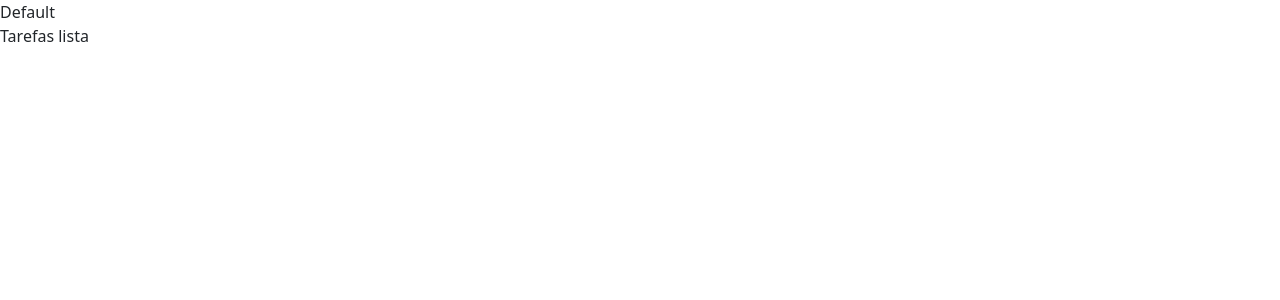
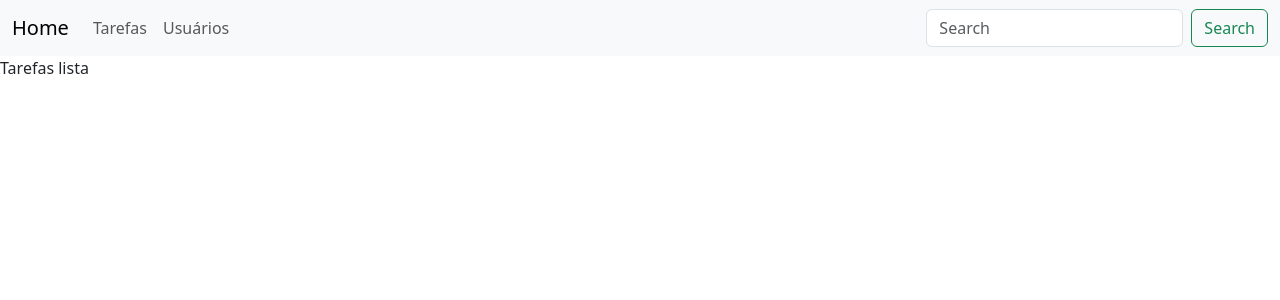
Before and after one commit to fjbdesenv/Tasks_App, a JavaScript app: page /tarefas/lista in a window 1280 px wide. Shown: the top 300 px of the page. Built offline with nearby package versions, Linux system fonts and the light colour scheme; no server answers.

Commit message:
Adicionando componnte Menu

```diff
--- /dev/null
+++ b/src/components/MenuComponent.vue
@@ -0,0 +1,31 @@
+<template>
+    <nav class="navbar navbar-expand-lg navbar-light bg-light">
+        <div class="container-fluid">
+            <RouterLink to="/home/home" class="navbar-brand">Home</RouterLink>
+            <button class="navbar-toggler" type="button" data-bs-toggle="collapse" data-bs-target="#navbarSupportedContent"
+                aria-controls="navbarSupportedContent" aria-expanded="false" aria-label="Toggle navigation">
+                <span class="navbar-toggler-icon"></span>
+            </button>
+            <div class="collapse navbar-collapse" id="navbarSupportedContent">
+                <ul class="navbar-nav me-auto mb-2 mb-lg-0">
+                    <li class="nav-item">
+                        <RouterLink to="/tarefas" class="nav-link">Tarefas</RouterLink>
+                    </li>
+                    <li class="nav-item">
+                        <RouterLink to="/usuarios" class="nav-link">Usuários</RouterLink>
+                    </li>
+                </ul>
+                <form class="d-flex">
+                    <input class="form-control me-2" type="search" placeholder="Search" aria-label="Search">
+                    <button class="btn btn-outline-success" type="submit">Search</button>
+                </form>
+            </div>
+        </div>
+    </nav>
+</template>
+
+<script>
+export default {
+    name: 'MenuComponent'
+}
+</script>
--- a/src/layouts/DefaultLayout.vue
+++ b/src/layouts/DefaultLayout.vue
@@ -1,14 +1,18 @@
 <template>
   <div>
-    Default
+    <MenuComponent/>
     <router-view/>
   </div>
 </template>
 
 
 <script>
+import MenuComponent from '@/Components/MenuComponent.vue';
 
 export default {
   name: 'DefaultLayout',
+  components: {
+    MenuComponent
+  }
 }
 </script>
```
